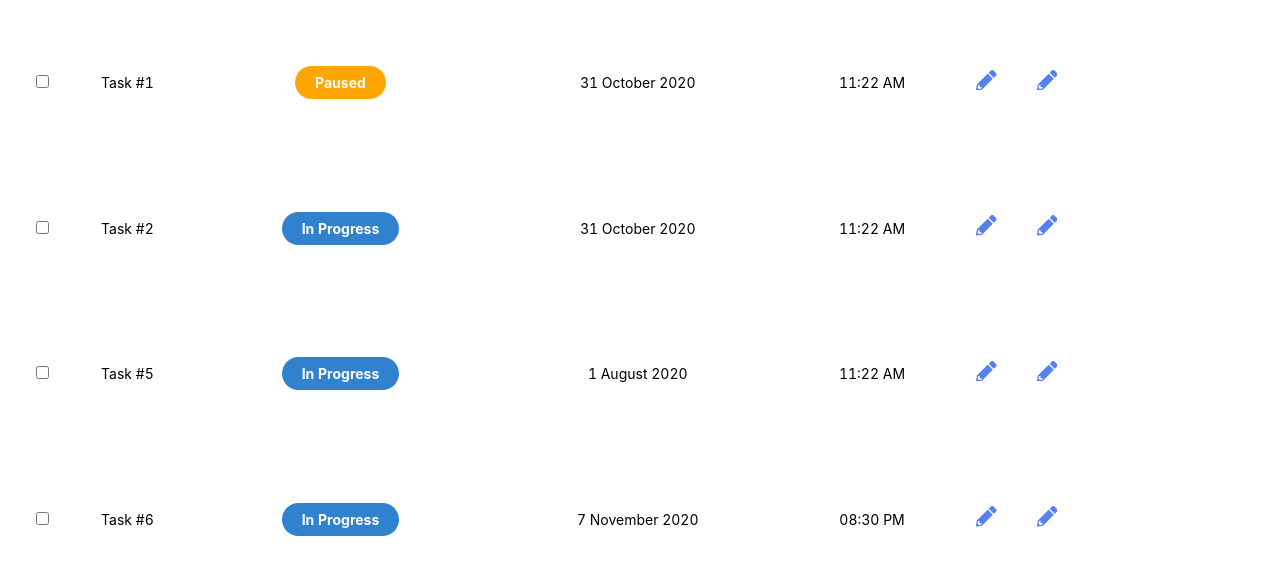
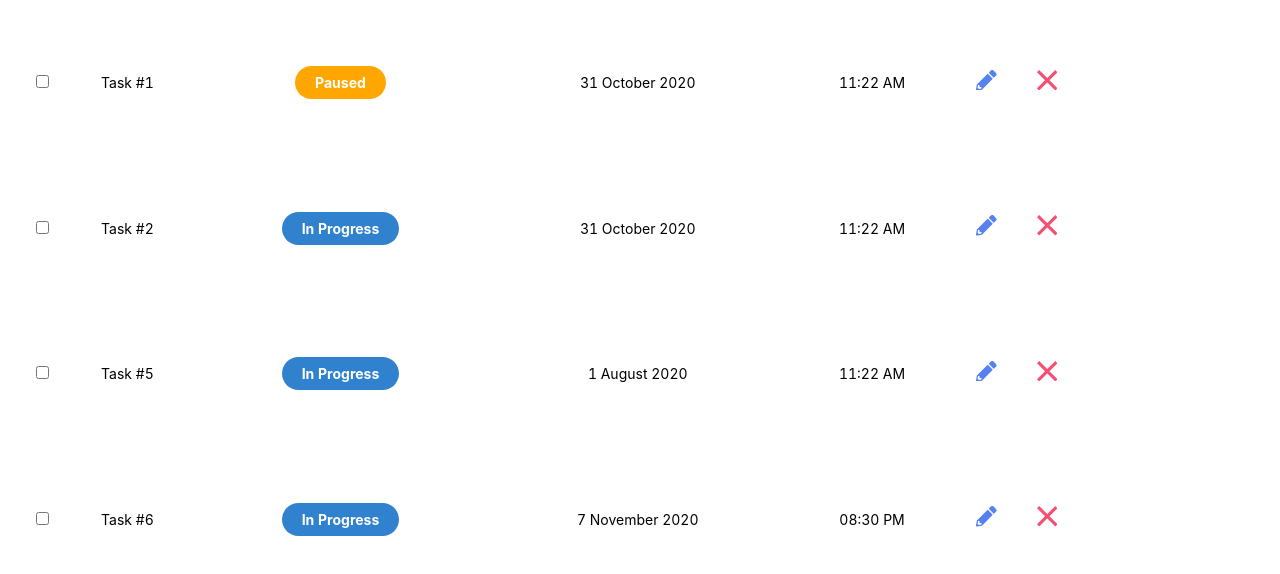
Before and after one commit to sahelhamed/todo-app, a React (Create React App) app: page / in a window 1280 px wide. Shown: the part 220-794 px from the top of the page. Built offline with nearby package versions, Linux system fonts and the light colour scheme.

Commit message:
chore: add delete icon

```diff
--- a/src/containers/ToDos/index.tsx
+++ b/src/containers/ToDos/index.tsx
@@ -31,6 +31,7 @@ import { Column, Data } from '../../models/table';
 // Icons
 import PlusIcon from '../../icons/PlusIcon';
 import EditIcon from '../../icons/EditIcon';
+import DeleteIcon from '../../icons/DeleteIcon';
 // Utils
 import { filterDates } from '../../utils/dateTime';
 // Data
@@ -102,7 +103,7 @@ const ToDos = (): ReactElement => {
           />
           <Button
             onClick={(): void => deleteTodo(todoItem)}
-            icon={<EditIcon />}
+            icon={<DeleteIcon />}
           />
         </span>
       );
--- /dev/null
+++ b/src/icons/DeleteIcon.tsx
@@ -0,0 +1,34 @@
+// Node_modules
+import React, { ReactElement, memo } from 'react';
+
+interface Props {
+  className?: string;
+}
+
+const DeleteIcon = ({ className }: Props): ReactElement => {
+  return (
+    <svg
+      height="20.517px"
+      width="20.517px"
+      fill="#f64f71"
+      version="1.1"
+      x="0px"
+      y="0px"
+      viewBox="0 0 100 100"
+      className={`${className}text-lg`}
+    >
+      <rect width="126.4" height="15" transform="translate(10.60) rotate(45)" />
+      <rect
+        width="126.4"
+        height="15"
+        transform="translate(0 89.39) rotate(-45)"
+      />
+    </svg>
+  );
+};
+
+DeleteIcon.defaultProps = {
+  className: '',
+};
+
+export default memo(DeleteIcon);
```
